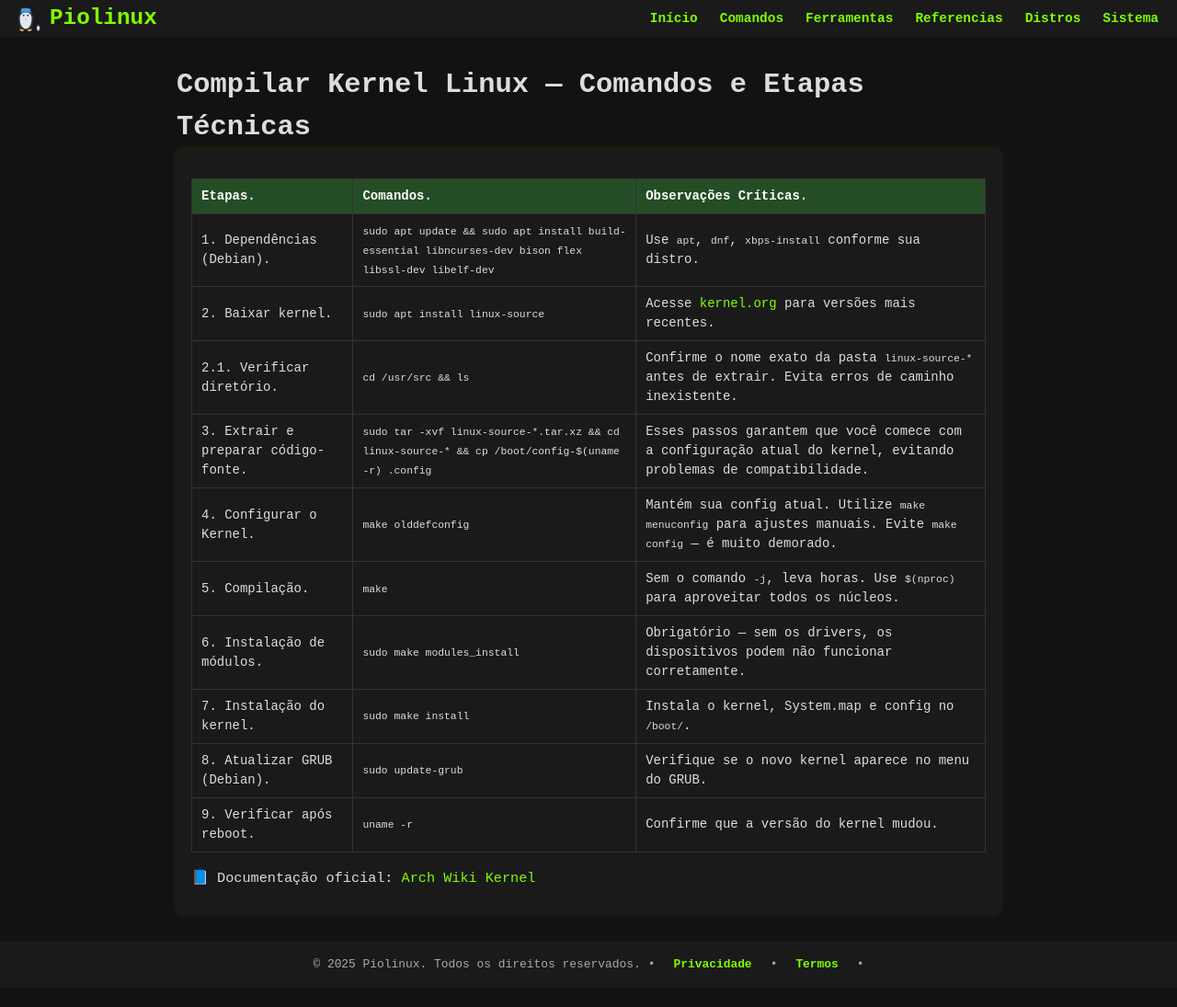
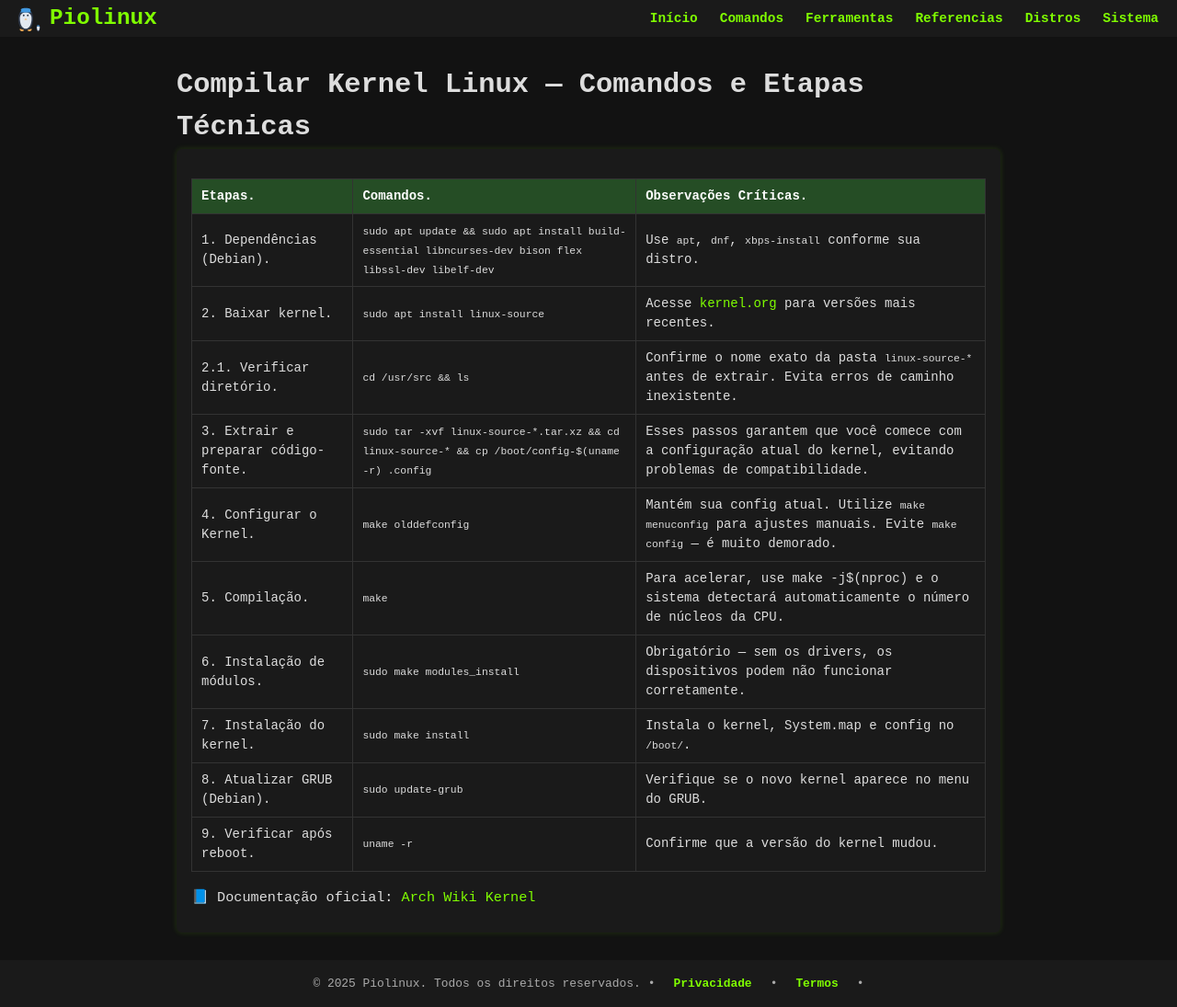
Before and after one commit to Piolinux/piolinux-site, a Jekyll site: the page built from _pages/_kernel/tabela-evergreen-como-compilar-o-kernel-linux.md, in a window 1280 px wide. Shown: the whole page at 92% size. Built offline with Jekyll 4.4.1, drawn with Linux system fonts in a browser that asks for light colours; before the commit the page ends 1074 px from its top, so only the background shows below that.

Commit message:
Update tabela-evergreen-como-compilar-o-kernel-linux.md

```diff
--- a/_pages/_kernel/tabela-evergreen-como-compilar-o-kernel-linux.md
+++ b/_pages/_kernel/tabela-evergreen-como-compilar-o-kernel-linux.md
@@ -50,7 +50,7 @@ tags: [kernel, linux, compilacao, make, grub, xbps, apt, dnf, evergreen]
     <tr>
       <td data-label="Etapa">5. Compilação.</td>
       <td data-label="Comando"><code>make </code></td>
-      <td data-label="Observação Crítica">Sem o comando <code>-j</code>, leva horas. Use <code>$(nproc)</code> para aproveitar todos os núcleos.</td>
+      <td data-label="Observação Crítica">Para acelerar, use make -j$(nproc) e o sistema detectará automaticamente o número de núcleos da CPU.</td>
     </tr>
     <tr>
       <td data-label="Etapa">6. Instalação de módulos.</td>
```
